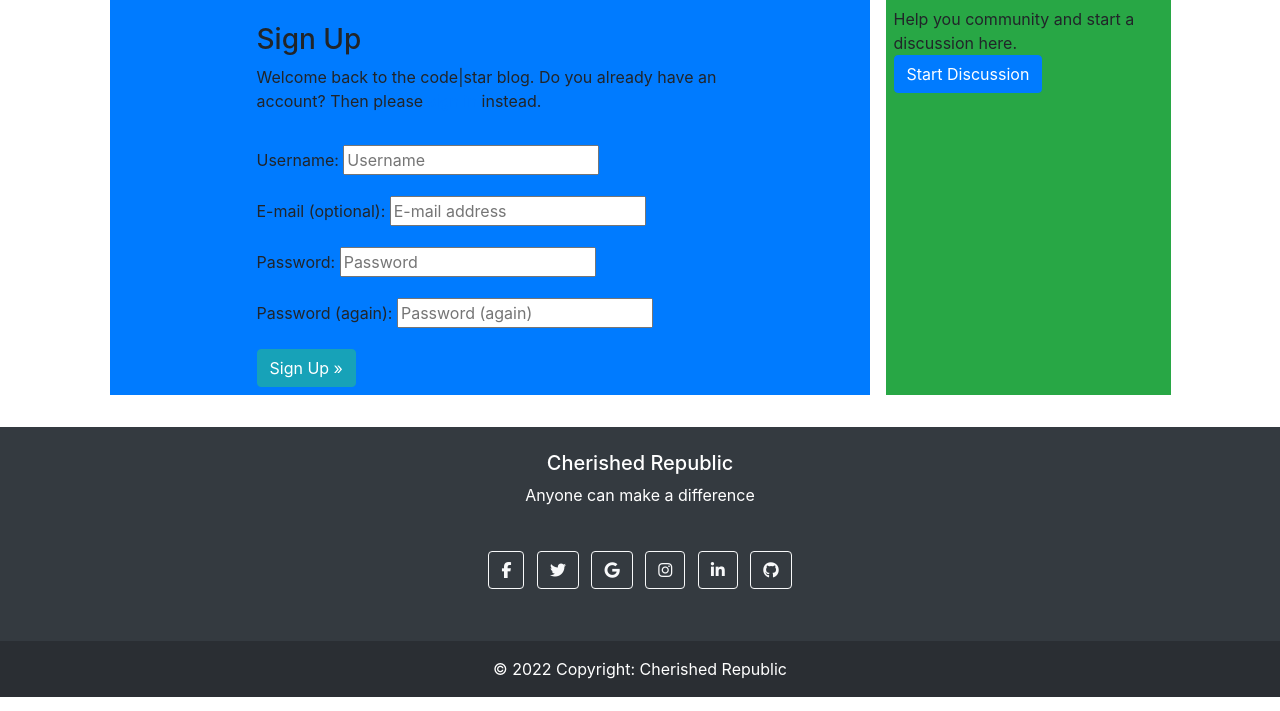
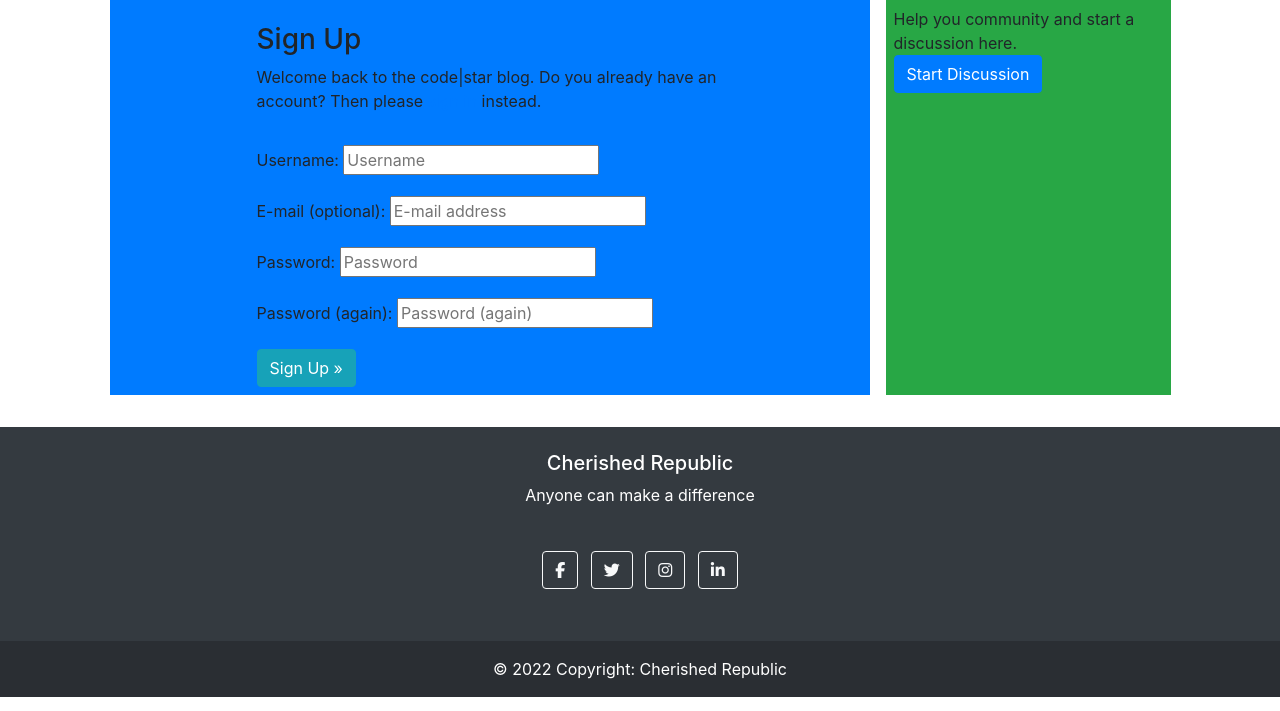
Before and after one commit to Code-Institute-Submissions/rovan89-cherished-republic_JanResub, a Django app: page /accounts/signup/ in a window 1280 px wide. Shown: the part 89-800 px from the top of the page. Run offline with Django 3.2, Linux system fonts and the light colour scheme; some libraries are stand-ins or nearby versions.

Commit message:
Clean up code

```diff
--- a/blog/forms.py
+++ b/blog/forms.py
@@ -1,5 +1,5 @@
+from django import forms
 from .models import Comment, Post
-from django import forms
 
 
 class CommentForm(forms.ModelForm):
@@ -18,7 +18,6 @@ class UserPostForm(forms.ModelForm):
     This is the form for user posts.
     It class inherits from the Comment class in models.py
     """
-
     class Meta:
         model = Post
         fields = ['title', 'content', 'author']
--- a/blog/urls.py
+++ b/blog/urls.py
@@ -1,6 +1,5 @@
+from django.urls import path
 from . import views
-from django.urls import path
-
 
 urlpatterns = [
     path('', views.PostList.as_view(), name="home"),
--- a/cherished_republic/urls.py
+++ b/cherished_republic/urls.py
@@ -23,5 +23,4 @@ urlpatterns = [
     path('todo/', include('todo.urls'), name='todo_urls'),
     path('accounts/', include('allauth.urls')),
     path('', include('blog.urls'), name='blog_urls'),
-
 ]
--- a/templates/base.html
+++ b/templates/base.html
@@ -19,14 +19,14 @@
 <!-- Navigation -->
     <header>
         <nav class="navbar navbar-expand-lg navbar-light bg-light">
-            <a class="navbar-brand" href="#">Cherished Republic</a>
+            <a class="navbar-brand" href="{% url 'home' %}">Cherished Republic</a>
             <button class="navbar-toggler" type="button" data-toggle="collapse" data-target="#navbarNav" aria-controls="navbarNav" aria-expanded="false" aria-label="Toggle navigation">
                 <span class="navbar-toggler-icon"></span>
             </button>
             <div class="collapse navbar-collapse" id="navbarNav">
                 <ul class="navbar-nav">
                     <li class="nav-item active">
-                        <a class="nav-link" href="main_feed.html">Home <span class="sr-only">(current)</span></a>
+                        <a class="nav-link" href="{% url 'home' %}">Home <span class="sr-only">(current)</span></a>
                     </li>
 
                     {% if user.is_authenticated %}
@@ -97,33 +97,25 @@
         <div class="container-fluid p-4 pb-0">
             <!-- Section: Social Media Icons -->
             <section class="mb-4">
-
-                <a class="btn btn-outline-light btn-floating m-1" href="#!" role="button">
+                <!-- Facebook -->
+                <a class="btn btn-outline-light btn-floating m-1" href="https://www.facebook.com/" role="button" target="_blank">
                     <i class="fab fa-facebook-f"></i>
                 </a>
-
-                <a class="btn btn-outline-light btn-floating m-1" href="#!" role="button">
+                <!-- Twitter-->
+                <a class="btn btn-outline-light btn-floating m-1" href="https://twitter.com/home/" role="button" target="_blank">
                     <i class="fab fa-twitter"></i>
                 </a>
 
-                <a class="btn btn-outline-light btn-floating m-1" href="#!" role="button">
-                    <i class="fab fa-google"></i>
-                </a>
-
                 <!-- Instagram -->
-                <a class="btn btn-outline-light btn-floating m-1" href="#!" role="button">
+                <a class="btn btn-outline-light btn-floating m-1" href="https://www.instagram.com/" role="button" target="_blank">
                     <i class="fab fa-instagram"></i>
                 </a>
 
                 <!-- Linkedin -->
-                <a class="btn btn-outline-light btn-floating m-1" href="#!" role="button">
+                <a class="btn btn-outline-light btn-floating m-1" href="https://www.linkedin.com/" role="button" target="_blank">
                     <i class="fab fa-linkedin-in"></i>
                 </a>
 
-                <!-- Github -->
-                <a class="btn btn-outline-light btn-floating m-1" href="#!" role="button">
-                    <i class="fab fa-github"></i>
-                </a>
             </section>
 
         </div>
```
Also changed, not shown: blog/models.py (+6 -3 lines), blog/views.py (+5 -10 lines).
